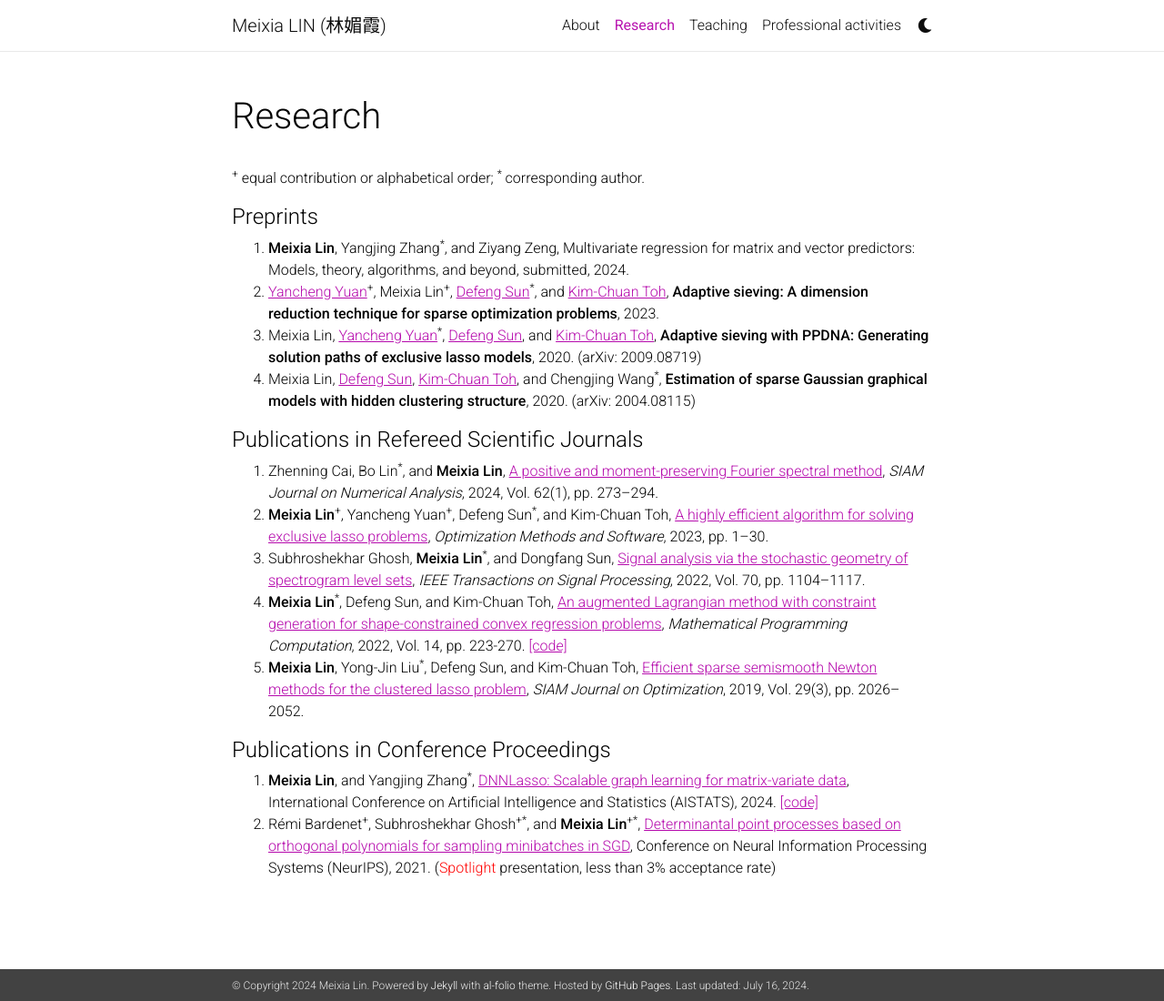
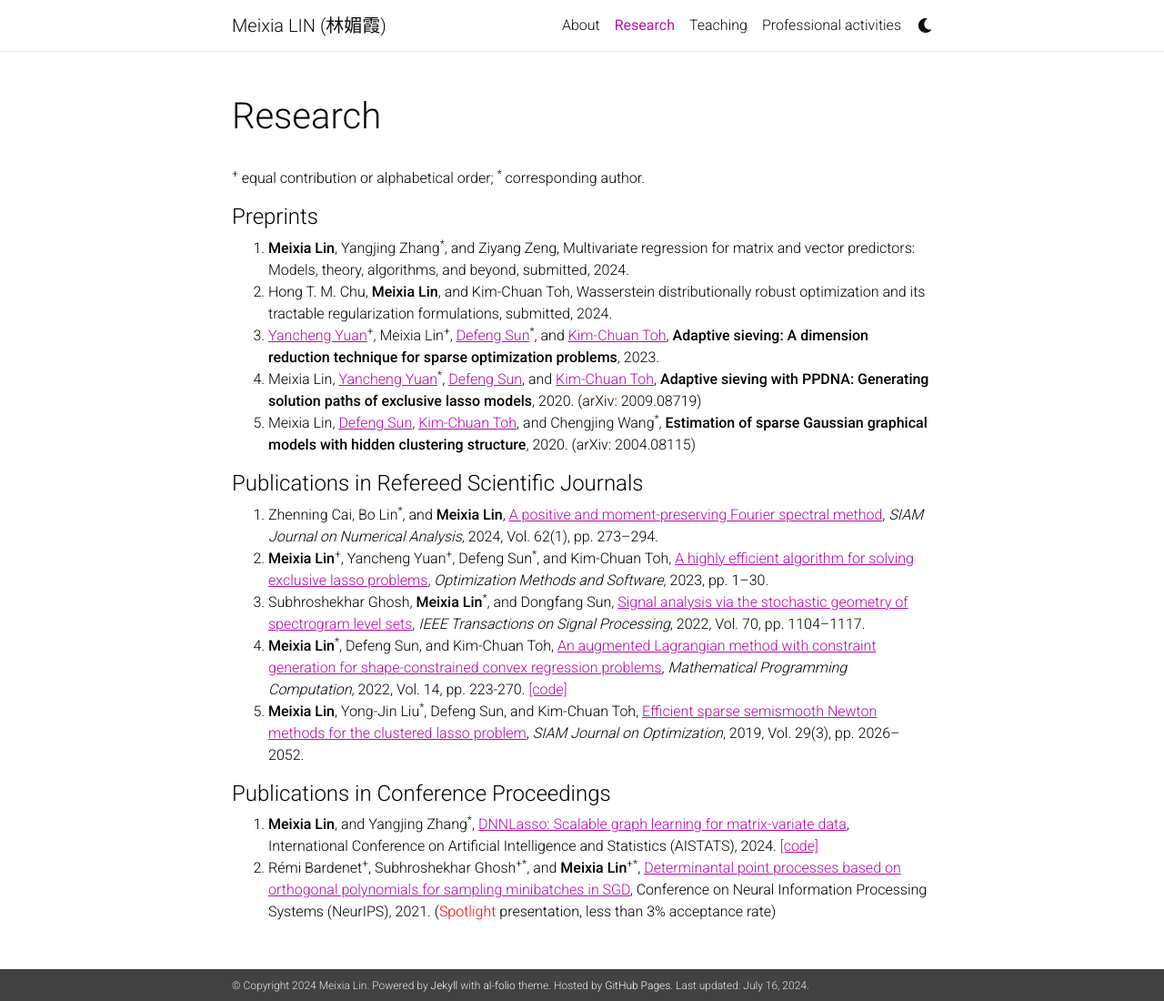
Before and after one commit to linmeixia/linmeixia.github.io, a Jekyll site: the page built from _pages/publications.md, in a window 1280 px wide and 1100 px high. Shown: the whole window at 91% size. Built offline with Jekyll 4.4.1, drawn with Linux system fonts in a browser that asks for light colours; nearby versions of some CDN libraries; comment, search, counter and statistics services are not loaded; a style sheet for code colours, icons or effects is not loaded.

Commit message:
Update publications.md

```diff
--- a/_pages/publications.md
+++ b/_pages/publications.md
@@ -12,9 +12,10 @@
 <h4>Preprints</h4>
 
 1. <strong>Meixia Lin</strong>, Yangjing Zhang<sup>*</sup>, and Ziyang Zeng, Multivariate regression for matrix and vector predictors: Models, theory, algorithms, and beyond, submitted, 2024.
-2. <a href="https://sites.google.com/site/yuanyanchengpaul/home" style="text-decoration: underline;"> Yancheng Yuan</a><sup>+</sup>, Meixia Lin<sup>+</sup>, <a href="https://www.polyu.edu.hk/ama/profile/dfsun/" style="text-decoration: underline;"> Defeng Sun</a><sup>*</sup>, and <a href="https://blog.nus.edu.sg/mattohkc/" style="text-decoration: underline;"> Kim-Chuan Toh</a>, <strong>Adaptive sieving: A dimension reduction technique for sparse optimization problems</strong>, 2023.
-3. Meixia Lin, <a href="https://sites.google.com/site/yuanyanchengpaul/home" style="text-decoration: underline;"> Yancheng Yuan</a><sup>*</sup>, <a href="https://www.polyu.edu.hk/ama/profile/dfsun/" style="text-decoration: underline;"> Defeng Sun</a>, and <a href="https://blog.nus.edu.sg/mattohkc/" style="text-decoration: underline;"> Kim-Chuan Toh</a>, <strong>Adaptive sieving with PPDNA: Generating solution paths of exclusive lasso models</strong>, 2020. (arXiv: 2009.08719)
-4. Meixia Lin, <a href="https://www.polyu.edu.hk/ama/profile/dfsun/" style="text-decoration: underline;"> Defeng Sun</a>, <a href="https://blog.nus.edu.sg/mattohkc/" style="text-decoration: underline;"> Kim-Chuan Toh</a>, and Chengjing Wang<sup>*</sup>, <strong>Estimation of sparse Gaussian graphical models with hidden clustering structure</strong>, 2020. (arXiv: 2004.08115)
+2. Hong T. M. Chu, <strong>Meixia Lin</strong>, and Kim-Chuan Toh, Wasserstein distributionally robust optimization and its tractable regularization formulations, submitted, 2024.
+3. <a href="https://sites.google.com/site/yuanyanchengpaul/home" style="text-decoration: underline;"> Yancheng Yuan</a><sup>+</sup>, Meixia Lin<sup>+</sup>, <a href="https://www.polyu.edu.hk/ama/profile/dfsun/" style="text-decoration: underline;"> Defeng Sun</a><sup>*</sup>, and <a href="https://blog.nus.edu.sg/mattohkc/" style="text-decoration: underline;"> Kim-Chuan Toh</a>, <strong>Adaptive sieving: A dimension reduction technique for sparse optimization problems</strong>, 2023.
+4. Meixia Lin, <a href="https://sites.google.com/site/yuanyanchengpaul/home" style="text-decoration: underline;"> Yancheng Yuan</a><sup>*</sup>, <a href="https://www.polyu.edu.hk/ama/profile/dfsun/" style="text-decoration: underline;"> Defeng Sun</a>, and <a href="https://blog.nus.edu.sg/mattohkc/" style="text-decoration: underline;"> Kim-Chuan Toh</a>, <strong>Adaptive sieving with PPDNA: Generating solution paths of exclusive lasso models</strong>, 2020. (arXiv: 2009.08719)
+5. Meixia Lin, <a href="https://www.polyu.edu.hk/ama/profile/dfsun/" style="text-decoration: underline;"> Defeng Sun</a>, <a href="https://blog.nus.edu.sg/mattohkc/" style="text-decoration: underline;"> Kim-Chuan Toh</a>, and Chengjing Wang<sup>*</sup>, <strong>Estimation of sparse Gaussian graphical models with hidden clustering structure</strong>, 2020. (arXiv: 2004.08115)
 
 
 <h4>Publications in Refereed Scientific Journals</h4>
```
